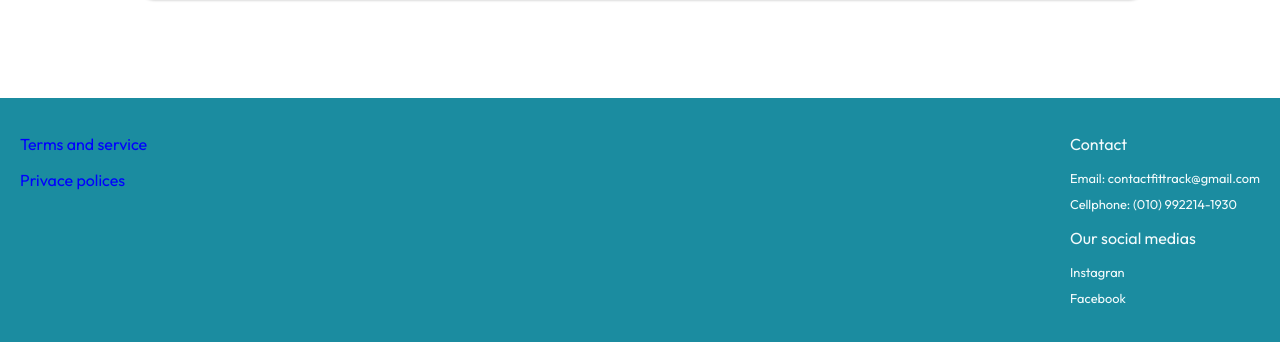
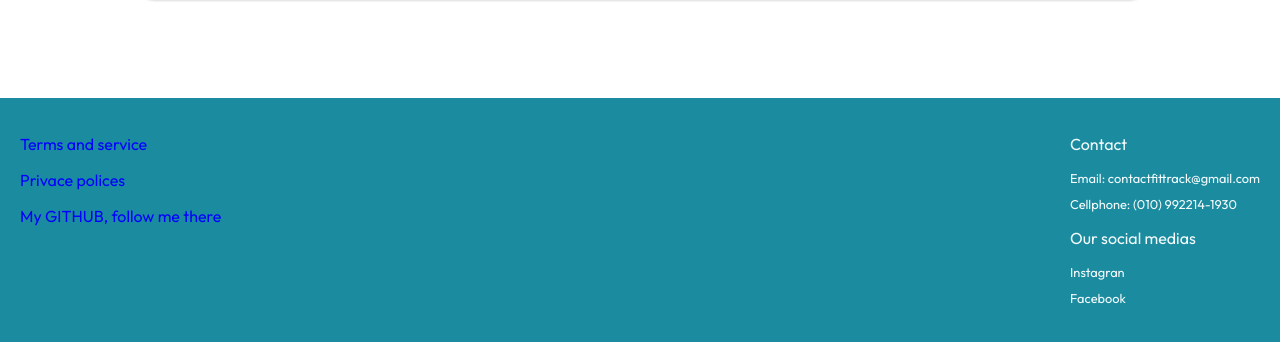
Before and after one commit to Fellipe-Barradas/FitTrack-landing-page, a website: page public/index.html in a window 1280 px wide. Shown: the part 2920-3262 px from the top of the page. Drawn offline with Linux system fonts and the light colour scheme.

Commit message:
Adicionado link para meu github

```diff
--- a/SCSS/layout/_footer.scss
+++ b/SCSS/layout/_footer.scss
@@ -10,6 +10,7 @@
         font-size: 0.1;
         color: blue;
         cursor: pointer;
+        text-decoration: none;
     }
     ul{
         list-style-type: none;
--- a/public/index.html
+++ b/public/index.html
@@ -100,7 +100,7 @@
         <div>
           <p><a>Terms and service</a></p>
           <p><a>Privace polices</a></p>
-
+          <p><a href="https://github.com/Fellipe-Barradas">My GITHUB, follow me there</a></p>
 
         </div>
         <div>
```
Also changed, not shown: CSS/style.css.
